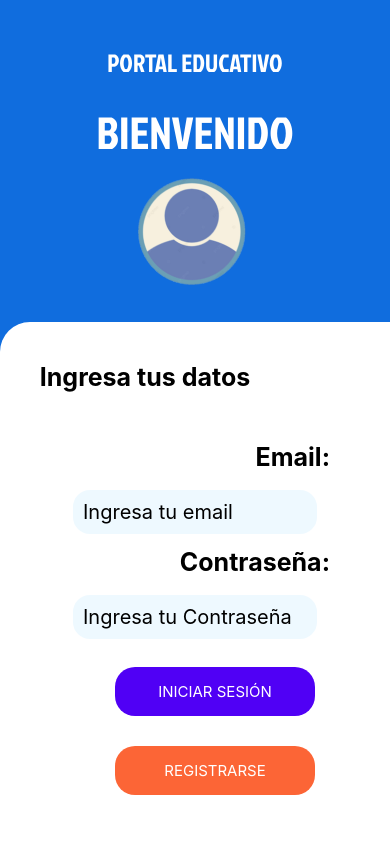
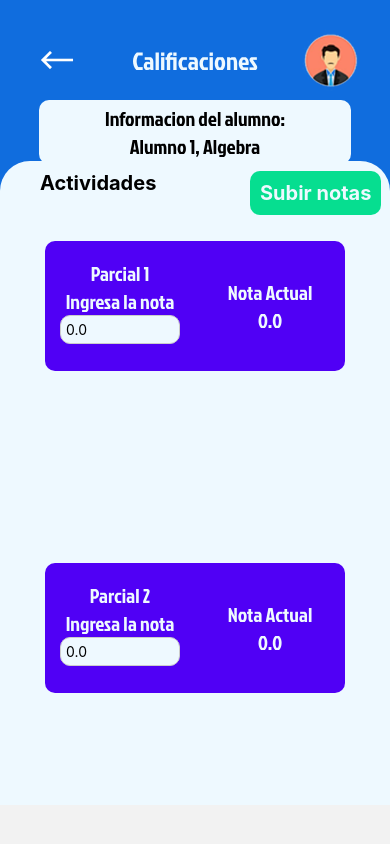
Before and after one commit to fatejohann/proyectoDPS, a React Native app in the folder portal_Educativo/: screen /ingresarCalificaciones in a window 390 px wide. Built offline with nearby package versions, Linux system fonts and the light colour scheme.

Commit message:
vista calificaciones y agregar califi

```diff
--- a/portal_Educativo/App.js
+++ b/portal_Educativo/App.js
@@ -9,9 +9,12 @@ import { useState, useEffect } from 'react';
 
 //TIPOGRAFIA
 import * as Font from 'expo-font'
+
+
 import Home from './src/Screens/Profesor/Home';
 import AlumnosHome from './src/Screens/alumnos/Alumnoshome';
-
+import Calificacion from './src/Screens/Profesor/Calificaciones';
+import ingresarCalificacion from './src/Screens/Profesor/ingresarCalificaciones';
 const Stack = createNativeStackNavigator();
 
 export default function App() {
@@ -33,11 +36,18 @@ export default function App() {
 
   return (
     <NavigationContainer>
-      <Stack.Navigator initialRouteName='Login' >
+      <Stack.Navigator initialRouteName='Calificaciones' >
         <Stack.Screen name="Login" component={Login} options={{ headerShown: false }}/>
         <Stack.Screen name="Registro" component={Registro}  options={{ headerShown: false }}/>
+
+      {/* Vistas de la parte del alumno */}
+        <Stack.Screen name="AlumnoHome" component={AlumnosHome} options={{ headerShown: false }}/>
+
+
+      {/* Vistas de la parte del profesor */}
         <Stack.Screen name="Home" component={Home} options={{ headerShown: false }}/>
-        <Stack.Screen name="AlumnoHome" component={AlumnosHome} options={{ headerShown: false }}/>
+        <Stack.Screen name="Calificaciones" component={Calificacion} options={{ headerShown: false }}/>
+        <Stack.Screen name="ingresarCalificaciones" component={ingresarCalificacion} options={{ headerShown: false }}/>
       </Stack.Navigator>
     </NavigationContainer>
   );
--- /dev/null
+++ b/portal_Educativo/src/Screens/Profesor/Calificaciones.js
@@ -0,0 +1,122 @@
+import { StyleSheet, Text, View, Image, TextInput, Button, TouchableOpacity } from 'react-native';
+import ComponentHeader from "../../components/ComponentHeader";
+import colores from "../../utils/colores";
+
+import { useNavigation } from '@react-navigation/native';
+import imagenProfesor from '../../utils/img/profesor.png'
+export default function Calificacion() {
+
+    const navigation = useNavigation();
+
+    const irASubirCalificacion = () => {
+        navigation.navigate('ingresarCalificaciones')
+    }
+
+    return (
+        <View style={styles.container}>
+            <ComponentHeader
+                textHeader="Calificaciones"
+                descrip="Seleciona el alumno al que quieras ingresar alguna nota"
+                textFooter="Selecciona alumno"
+                imagen={imagenProfesor}
+            />
+
+
+            <View style={styles.boxMaterias} >
+
+                <Text style={styles.TextMateria}>
+                    Algebra
+                </Text>
+
+                <View style={styles.materias} >
+                    <Text style={styles.materias_Text}>
+                        Alumno 1
+                    </Text>
+
+
+                    <TouchableOpacity onPress={irASubirCalificacion}>
+                        <Text style={styles.materias_Text}>
+                            Ver Actividades
+                        </Text>
+                    </TouchableOpacity>
+
+                </View>
+                <View style={styles.materias} >
+                    <Text style={styles.materias_Text}>
+                        Alumno 2
+                    </Text>
+
+                    <TouchableOpacity onPress={irASubirCalificacion}>
+                        <Text style={styles.materias_Text}>
+                            Ver Actividades
+                        </Text>
+                    </TouchableOpacity>
+
+                </View>
+                <View style={styles.materias} >
+                    <Text style={styles.materias_Text}>
+                        Alumno 3
+                    </Text>
+                    <TouchableOpacity onPress={irASubirCalificacion}>
+                        <Text style={styles.materias_Text}>
+                            Ver Actividades
+                        </Text>
+                    </TouchableOpacity>
+                </View>
+                <View style={styles.materias} >
+                    <Text style={styles.materias_Text}>
+                        Alumno 4
+                    </Text>
+
+                    <TouchableOpacity onPress={irASubirCalificacion}>
+                        <Text style={styles.materias_Text}>
+                            Ver Actividades
+                        </Text>
+                    </TouchableOpacity>
+                </View>
+
+
+            </View>
+
+
+
+        </View>
+    )
+}
+
+const styles = StyleSheet.create({
+    container: {
+        backgroundColor: colores.COLOR_CELESTE,
+    },
+    boxMaterias: {
+        backgroundColor: colores.COLOR_BLANCO,
+        borderTopLeftRadius: 30,
+        borderTopRightRadius: 30,
+        height: '100%',
+        flexDirection: 'row',
+        flexWrap: 'wrap',
+        justifyContent: 'space-evenly'
+    },
+    TextMateria: {
+        position: 'absolute',
+        fontSize: 20,
+        left: 40,
+        fontWeight: 'bold',
+        marginTop: 10,
+    },
+    materias: {
+        width: 130,
+        height: 130,
+        backgroundColor: colores.COLOR_MORADO,
+        borderRadius: 10,
+        margin: 30,
+        marginTop: 50,
+        justifyContent: "center",
+        alignItems: 'center',
+    },
+    materias_Text: {
+        color: colores.COLOR_BLANCO,
+        fontSize: 20,
+        fontFamily: "JockeyOne",
+    }
+});
--- a/portal_Educativo/src/Screens/Profesor/Home.js
+++ b/portal_Educativo/src/Screens/Profesor/Home.js
@@ -10,7 +10,18 @@ import horario from '../../utils/img/horario.png'
 import calificaciones from '../../utils/img/calificaciones.png'
 
 import actividades from '../../utils/img/actividades.png'
+
+import { useNavigation } from '@react-navigation/native';
+
+
 export default function Home (){
+
+ const navigation = useNavigation();
+
+ const irACalificacion=()=>{
+    navigation.navigate('Calificaciones')
+ }
+
     return(
         <View style={styles.container}>
 
@@ -29,7 +40,10 @@ export default function Home (){
                 </View>
 
                 <View style={styles.btnCalificaciones}>
+
+                    <TouchableOpacity onPress={irACalificacion}>
                     <Text style={styles.Text}>SUBIR CALIFICACIONES</Text>
+                    </TouchableOpacity>
                     <Image
                     source={calificaciones}
                     style={styles.ImgBtn}/>
--- /dev/null
+++ b/portal_Educativo/src/Screens/Profesor/ingresarCalificaciones.js
@@ -0,0 +1,169 @@
+import { StyleSheet, Text, View, Image, TextInput,Button, TouchableOpacity} from 'react-native';
+import ComponentHeader from "../../components/ComponentHeader";
+import { useState } from 'react';
+import { useNavigation } from '@react-navigation/native';
+import imagenProfesor from '../../utils/img/profesor.png'
+import colores from '../../utils/colores';
+export default function ingresarCalificacion(){
+
+    const [notaParcial1, setNotaParcial1] = useState('0.0');
+    const [notaParcial2, setNotaParcial2] = useState('0.0');
+
+    return(
+
+        <View style={styles.container}>
+            <ComponentHeader
+            textHeader="Calificaciones"
+            descrip="Informacion del alumno: Alumno 1, Algebra"
+            textFooter="Ingresa la nota segun actividad "
+            imagen={imagenProfesor}
+             />
+             <View style={styles.boxActividades} >
+
+             <Text style={styles.TextActividades}>
+             Actividades
+            </Text>
+
+            <Text style={styles.btnSubirNotas}>
+             Subir notas
+            </Text>
+
+            {/*BOX PARA SUBIR LAS NOTAS DE CADA ACTIVIDAD */}
+            <View style={styles.Actividades} >
+
+            <View style={styles.ingresoNota}>
+                 <Text style={styles.Actividades_text}>
+                    Parcial 1
+                </Text>
+
+                <Text style={styles.Actividades_text}>
+                    Ingresa la nota
+                </Text>
+                <TextInput
+                 style={styles.input}
+                 placeholder="nota"
+                 value={notaParcial1}
+                 onChangeText={setNotaParcial1}
+                />
+
+            </View>
+
+            <View  style={styles.notaActual}>
+                <Text style={styles.Actividades_text}>
+                   Nota Actual
+                </Text>
+
+                <Text style={styles.Actividades_text}>
+                   {notaParcial1}
+                </Text>
+            </View>
+             </View>
+
+            {/*BOX PARA SUBIR LAS NOTAS DE CADA ACTIVIDAD */}
+             <View style={styles.Actividades} >
+
+            <View style={styles.ingresoNota}>
+                 <Text style={styles.Actividades_text}>
+                    Parcial 2
+                </Text>
+
+                <Text style={styles.Actividades_text}>
+                    Ingresa la nota
+                </Text>
+                <TextInput
+                 style={styles.input}
+                 placeholder="nota"
+                 value={notaParcial2}
+                 onChangeText={setNotaParcial2}
+                />
+
+            </View>
+
+            <View  style={styles.notaActual}>
+                <Text style={styles.Actividades_text}>
+                   Nota Actual
+                </Text>
+
+                <Text style={styles.Actividades_text}>
+                   {notaParcial2}
+                </Text>
+            </View>
+             </View>
+
+
+             </View>
+        </View>
+
+    )
+}
+
+
+const styles = StyleSheet.create({
+    container:{
+       backgroundColor:colores.COLOR_CELESTE,
+    },
+    boxActividades:{
+        backgroundColor:colores.COLOR_BLANCO,
+        borderTopLeftRadius: 30,
+        borderTopRightRadius: 30,
+        height:'100%',
+        flexDirection: 'row',
+        flexWrap: 'wrap',
+        justifyContent: 'space-evenly'
+    },
+    TextActividades:{
+        position:'absolute',
+        fontSize:20,
+        left:40,
+        fontWeight: 'bold',
+        marginTop:10,
+    },
+
+    btnSubirNotas:{
+        position:'absolute',
+        fontSize:20,
+        left:250,
+        fontWeight: 'bold',
+        marginTop:10,
+        backgroundColor:colores.COLOR_VERDE,
+        padding:10,
+        borderRadius:10,
+        color:colores.COLOR_BLANCO,
+    },
+    Actividades:{
+        width:300,
+        height:130,
+        backgroundColor:colores.COLOR_MORADO,
+        borderRadius:10,
+
+        marginTop:80,
+        justifyContent:"center",
+        alignItems: 'center',
+        justifyContent: 'space-evenly',
+        flexDirection: 'row',
+    },
+    ingresoNota:{
+        flex:1,
+        padding:10,
+        alignItems: 'center',
+    },
+    notaActual: {
+        flex: 1,
+        padding: 10,
+        alignItems: 'center',
+    },
+      input: {
+        borderWidth: 1,
+        width:120,
+        borderColor: '#ccc',
+        padding: 5,
+        borderRadius:10,
+        backgroundColor:colores.COLOR_BLANCO,
+        marginBottom: 10,
+      },
+    Actividades_text:{
+        color:colores.COLOR_BLANCO,
+        fontSize:20,
+        fontFamily:"JockeyOne",
+    }
+});
--- a/portal_Educativo/src/components/ComponentHeader.js
+++ b/portal_Educativo/src/components/ComponentHeader.js
@@ -27,8 +27,8 @@ const goBack =()=>{
 
             </View>
 
-            <View  style={styles.boxDescrip}>
-            <Text  style={styles.textDescrip}>{descrip}</Text>
+            <View style={styles.boxDescrip}>
+            <Text style={styles.textDescrip}>{descrip}</Text>
             </View>
 
             <View>
@@ -52,7 +52,6 @@ const styles = StyleSheet.create({
         justifyContent: 'space-around',
         alignItems: 'center',
         marginTop:20,
-
     },
     img:{
         width:80,
@@ -62,7 +61,6 @@ const styles = StyleSheet.create({
         color:colores.COLOR_BLANCO,
         fontSize:25,
         fontFamily:"JockeyOne",
-
     },
     boxDescrip:{
         width:"80%",
@@ -75,13 +73,13 @@ const styles = StyleSheet.create({
     },
     textDescrip:{
         width:"75%",
-        fontSize:25,
+        fontSize:20,
         fontFamily:"JockeyOne",
         textAlign:"center",
     },
     textFooter:{
         color:colores.COLOR_BLANCO,
-        fontSize:25,
+        fontSize:20,
         fontFamily:"JockeyOne",
         margin:20
     }
```
